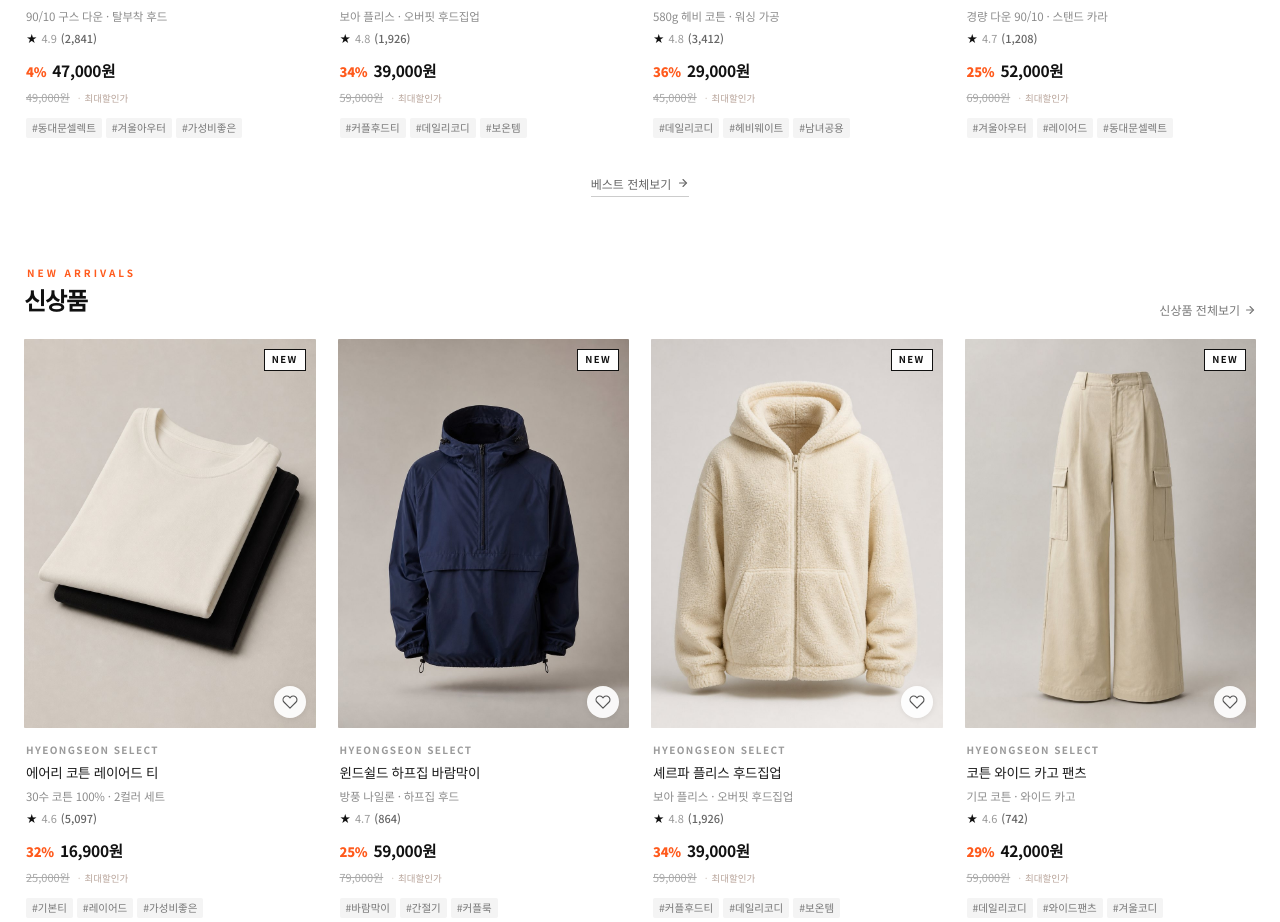
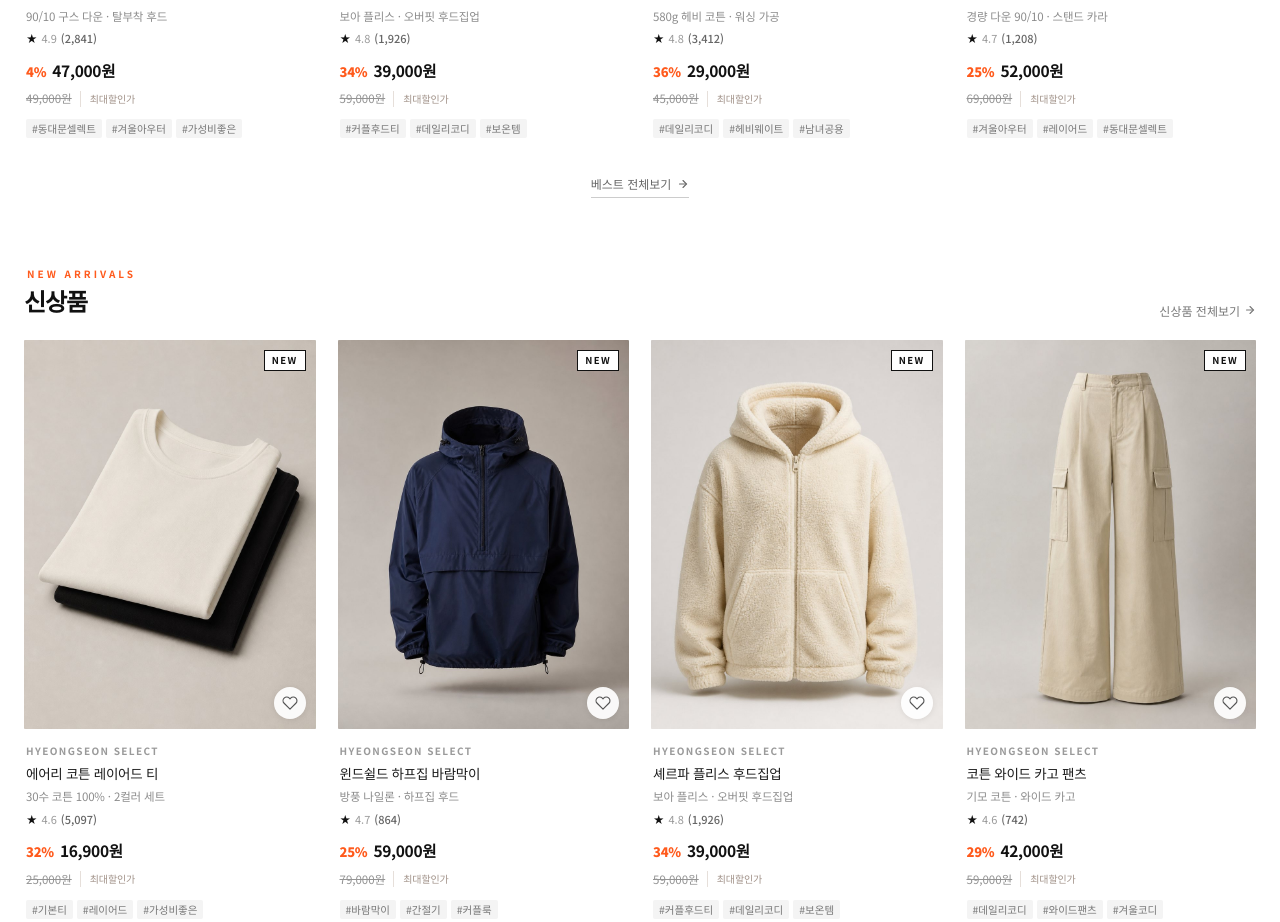
Before and after one commit to airchs19/airchs_test_2611, a plain HTML site: page v2/index.html in a window 1280 px wide. Shown: the part 1558-2480 px from the top of the page. Drawn offline with Linux system fonts and the light colour scheme.

Commit message:
형선마켓 v2: 원가·최대할인가 라인 가독성 조정

```diff
--- a/v2/index.html
+++ b/v2/index.html
@@ -178,10 +178,9 @@
   .p-price{display:flex;align-items:baseline;gap:6px;margin-top:5px}
   .p-price .now{font-size:15.5px;font-weight:700;letter-spacing:-.02em;color:#111}
   .p-price .pct{font-size:13px;font-weight:800;color:var(--accent);letter-spacing:-.02em}
-  .p-under{display:flex;align-items:center;gap:8px;margin-top:2px;min-height:15px}
-  .p-under .old{font-size:11px;color:#a9a9a9;text-decoration:line-through;flex:none}
-  .p-under .maxdeal{font-size:9.5px;color:#b8a49a;font-weight:500;letter-spacing:0;flex:none}
-  .p-under .maxdeal::before{content:"·";margin-right:4px;color:#d8cfc9}
+  .p-under{display:flex;align-items:center;gap:0;margin-top:2px;min-height:15px}
+  .p-under .old{font-size:11.5px;color:#949494;text-decoration:line-through;flex:none}
+  .p-under .maxdeal{font-size:10px;color:#a2938a;font-weight:500;letter-spacing:-.01em;flex:none;margin-left:8px;padding-left:9px;border-left:1px solid #e6dfda}
   .p-tags{display:flex;flex-wrap:wrap;gap:4px;margin-top:6px}
   .p-tags button{font-size:10.5px;color:#777;background:#f4f4f4;border-radius:2px;padding:3px 6px;line-height:1.3;transition:background .15s,color .15s}
   .p-tags button:hover{background:#eaeaea;color:#222}
```
